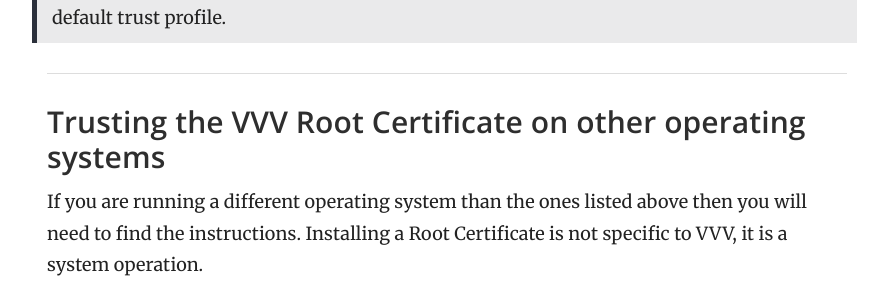
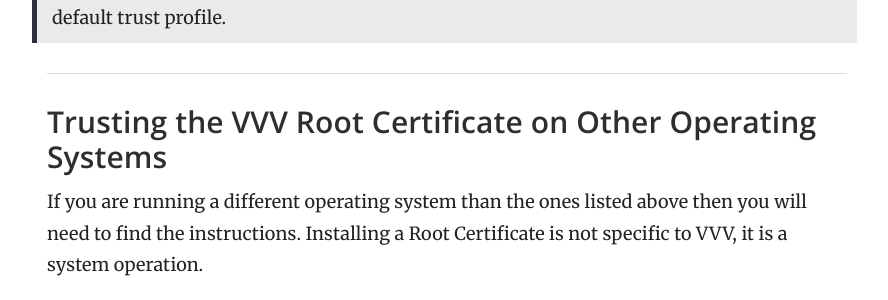
Before and after one commit to Varying-Vagrant-Vagrants/varyingvagrantvagrants.org, a Jekyll site: the page built from docs/en-US/https/trusting-ca.md, in a window 1280 px wide and 900 px high, scrolled down 3486 px. Shown: the part 231-531 px from the top of the window, without its empty margins (343-1231 px from the left). Built offline with Jekyll 4.4.1, drawn with Linux system fonts in a browser that asks for light colours; some of the changed text lies outside the part shown.

Commit message:
incorporating title feedback + one more typo

```diff
--- a/docs/en-US/https/trusting-ca.md
+++ b/docs/en-US/https/trusting-ca.md
@@ -14,7 +14,7 @@ You can find the central certificate in `certificates/ca/ca.crt`. There are some
  - This will only work on your machine, this cannot be used to generate an SSL certificate for a live website.
  - This will never work for `.dev` domains, Google have preloaded Chrome with security policies, and Firefox has followed suit. These cannot be dismissed. Since the `.dev` TLD is owned and used by Google it isn't safe, switch to `.test` TLDs.
 
-### Trusting The VVV Root Certificate On MacOS / OS X
+### Trusting the VVV Root Certificate On MacOS / OS X
 
 * Import the `certificates/ca/ca.crt` file into Keychain Access by double-clicking on the file in finder.
 * Right-click the certificate and click Get Info.
@@ -74,7 +74,7 @@ Android 8/N and later require changes to an app manifest, greatly limiting the u
 >
 > In order to configure your app to trust Charles, you need to add a Network Security Configuration File to your app. This file can override the system default, enabling your app to trust user installed CA certificates (e.g. the Charles Root Certificate). You can specify that this only applies in debug builds of your application so that production builds use the default trust profile.
 
-### Trusting the VVV Root Certificate on other operating systems
+### Trusting the VVV Root Certificate on Other Operating Systems
 
 If you are running a different operating system than the ones listed above then you will need to find the instructions. Installing a Root Certificate is not specific to VVV, it is a system operation.
 
```
